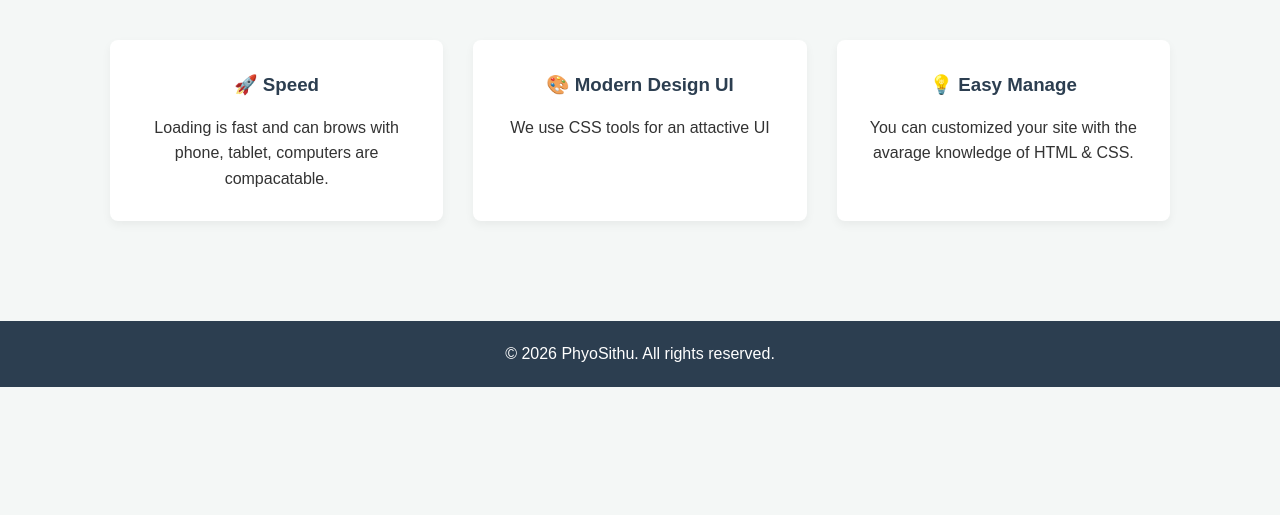
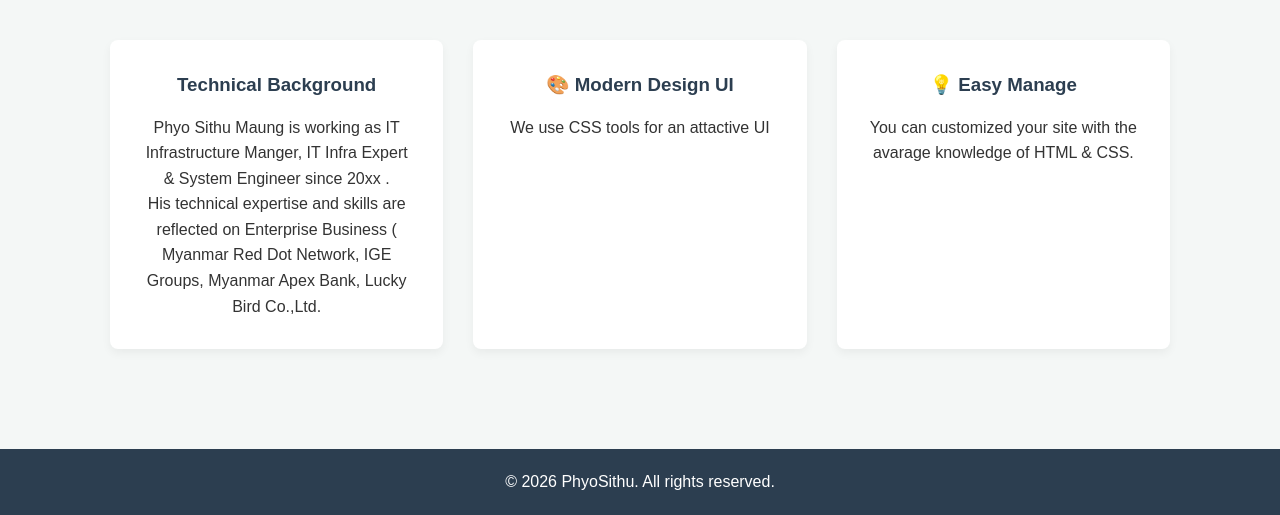
Before and after one commit to eastmothon/kophyosithu7, a plain HTML site: page index.html in a window 1280 px wide. Shown: the part 536-1051 px from the top of the page. Before the commit the page ends 923 px from the top, so only its background shows below. Drawn offline with Linux system fonts and the light colour scheme; a web font is replaced by a local one.

Commit message:
Update index.html

```diff
--- a/index.html
+++ b/index.html
@@ -147,8 +147,9 @@
     <!-- Features Section -->
     <section class="features">
         <div class="card">
-            <h3>🚀 Speed</h3>
-            <p>Loading is fast and can brows with phone, tablet, computers are compacatable.</p>
+            <h3>Technical Background </h3>
+            <p>Phyo Sithu Maung is working as IT Infrastructure Manger, IT Infra Expert & System Engineer since 20xx .</p>
+            <p>His technical expertise and skills are reflected on Enterprise Business ( Myanmar Red Dot Network, IGE Groups, Myanmar Apex Bank, Lucky Bird Co.,Ltd. </p>
         </div>
         <div class="card">
             <h3>🎨 Modern Design UI </h3>
```
